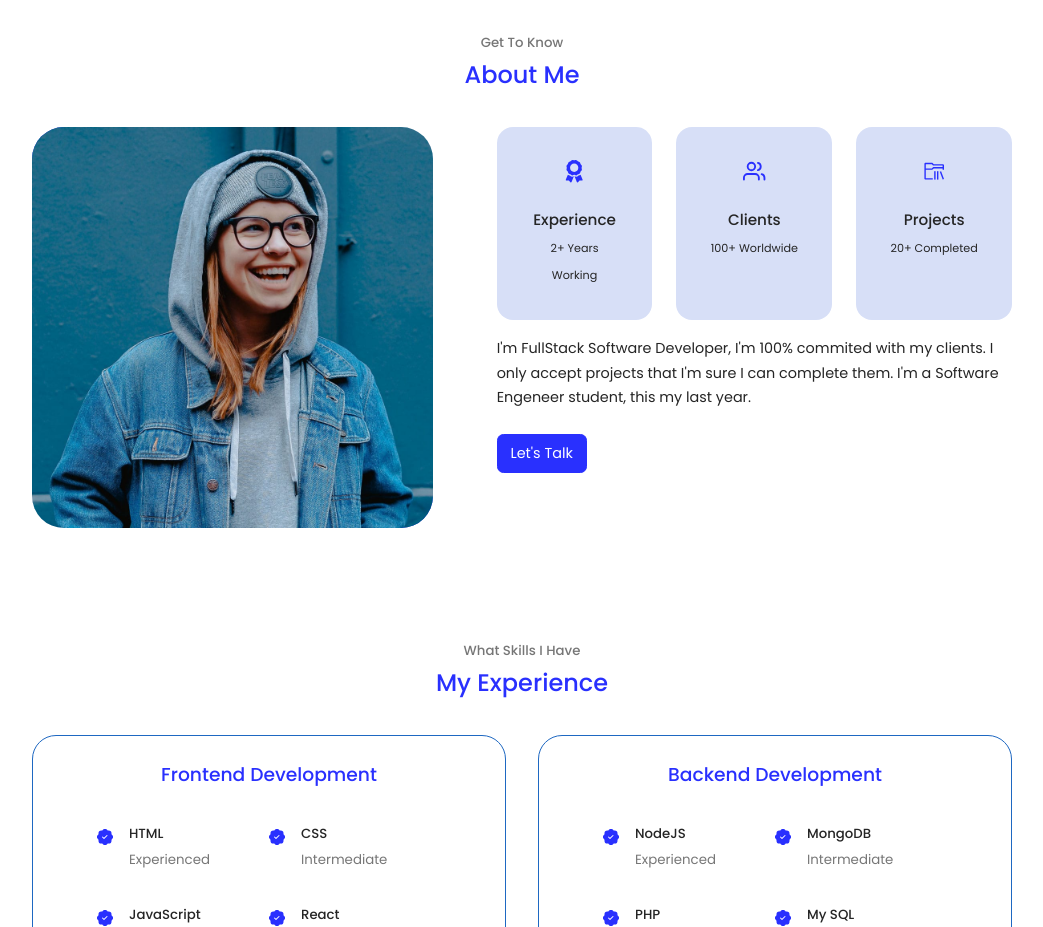
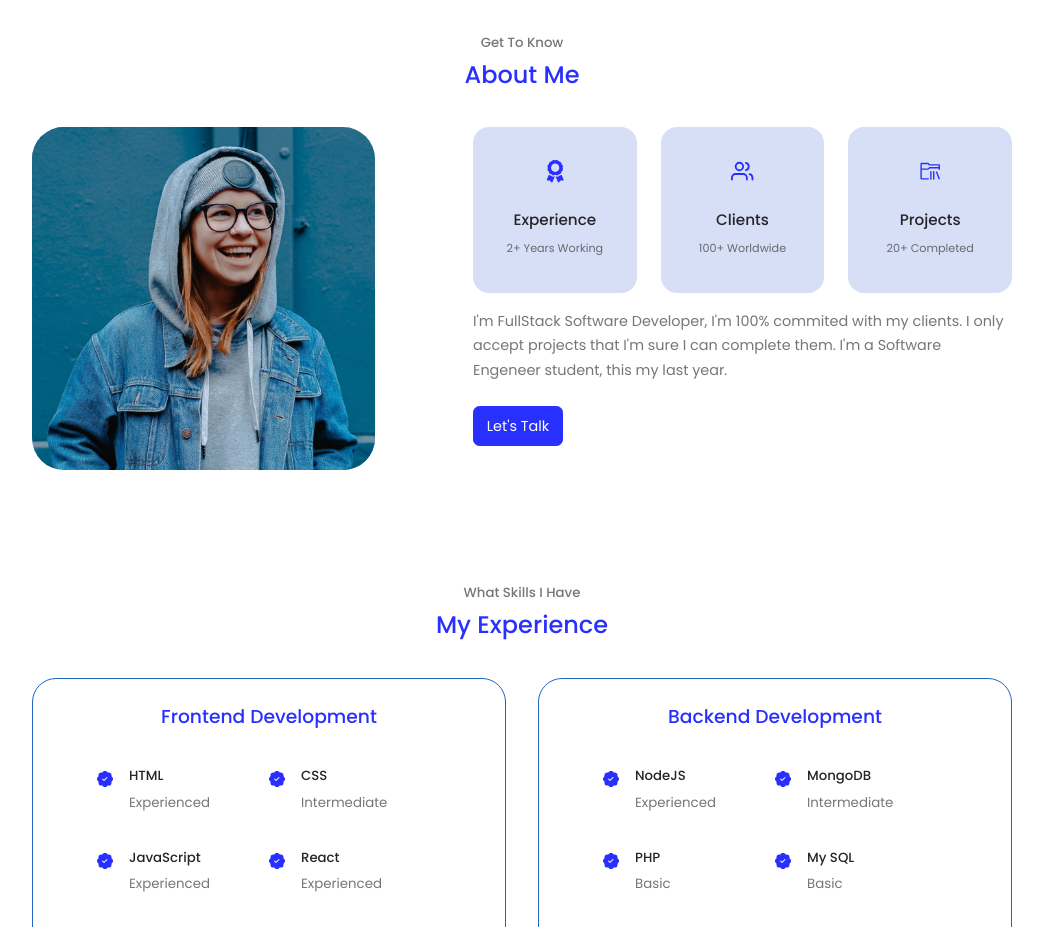
Before and after one commit to melvintivane/portfolio-website, a React (Vite) app: page / in a window 1280 px wide. Shown: the part 880-1807 px from the top of the page, without its empty margins (118-1161 px from the left). Built offline with nearby package versions, Linux system fonts and the light colour scheme.

Commit message:
Update about.css

```diff
--- a/src/components/about/about.css
+++ b/src/components/about/about.css
@@ -1,8 +1,7 @@
 .about__container {
-  display: flex;
-  align-items: start;
+  display: grid;
   justify-content: space-between;
-  gap: 4rem;
+  grid-template-columns: 35% 55%;
 }
 
 .about__me {
@@ -12,7 +11,7 @@
   background: linear-gradient(
     45deg,
     transparent,
-    var(--color-primary),
+    var(--color-primary-variant),
     transparent
   );
   display: grid;
@@ -64,13 +63,13 @@
 
 .about__card small {
   font-size: 0.7rem;
-  color: var(--color-light);
+  color: var(--color-light-black);
 }
 
 .about__content p {
   font-size: 0.9rem;
   margin: 1rem 0 1.5rem;
-  color: var(--color-light);
+  color: var(--color-light-black);
 }
 
 /*================= MEDIA QUERIES (MEDIUM DEVICES) ==================*/
```
